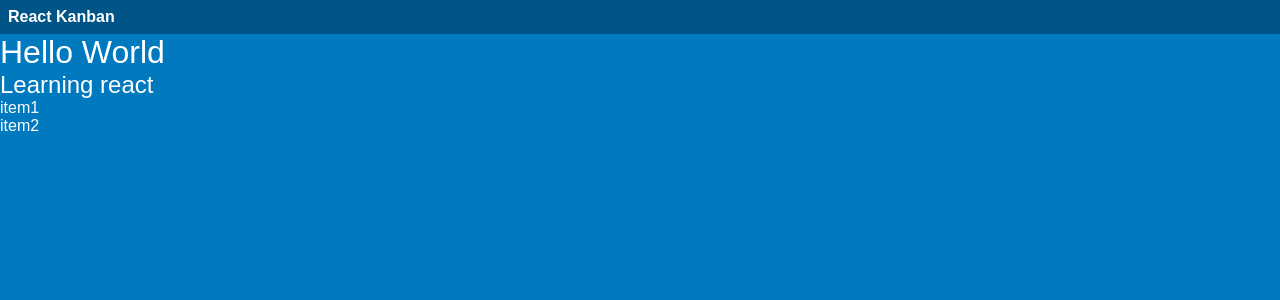
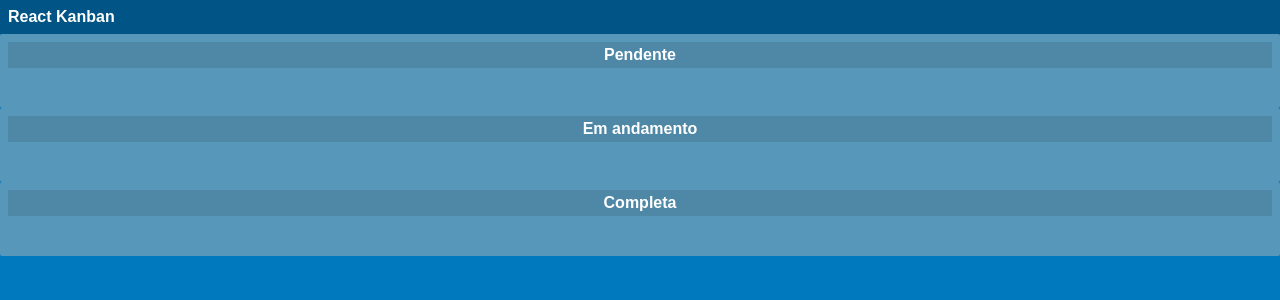
Before and after one commit to gustavojun1/react-learn, a React (Create React App) app: page / in a window 1280 px wide. Shown: the top 300 px of the page. Built offline with nearby package versions, Linux system fonts and the light colour scheme.

Commit message:
Desestrutura "props"

```diff
--- a/src/App.js
+++ b/src/App.js
@@ -1,18 +1,16 @@
 import "./styles.css";
 import Navbar from "./components/Navbar/Navbar";
+import TaskList from "./components/TaskList/TaskList";
 
 export default function App() {
   // multi-line returns (which are 99% of the cases) must lie between parenthesis
   return (
     <div className="App">
-      {/*O componente em questão é instanciado como uma self closing tag, ou seja, uma tag de uma linha só que não precisa de um bloco propriamente dito*/}
+      {/*Os componentes a seguir são instanciados como self closing tags, ou seja, tags de uma linha só que não precisam de um bloco propriamente dito*/}
       <Navbar />
-      <h1>Hello World</h1>
-      <h2>Learning react</h2>
-      <ul className="lista">
-        <li>item1</li>
-        <li>item2</li>
-      </ul>
+      <TaskList title="Pendente" />
+      <TaskList title="Em andamento" />
+      <TaskList title="Completa" />
     </div>
   );
 }
--- /dev/null
+++ b/src/components/TaskList/TaskList.js
@@ -0,0 +1,11 @@
+import react from "react";
+import "./tasklist.css";
+
+export default function TaskList({ title }) {
+  return (
+    <div className="tasklist">
+      <div className="title">{title}</div>
+      <div className="content"></div>
+    </div>
+  );
+}
--- /dev/null
+++ b/src/components/TaskList/tasklist.css
@@ -0,0 +1,49 @@
+.tasklist {
+  padding: 8px;
+  background-color: #5797b9;
+  border-radius: 2px;
+}
+
+.tasklist .title {
+  padding: 4px;
+  font-weight: bold;
+  background-color: rgba(0, 0, 0, 0.1);
+  text-align: center;
+}
+
+.tasklist .content {
+  padding: 16px 4px;
+  display: flex;
+  flex-direction: column;
+}
+
+.tasklist .content .empty-list {
+  text-align: center;
+  border: 1px dashed white;
+  border-radius: 4px;
+  padding: 4px;
+}
+
+.tasklist .btn {
+  margin-top: 8px;
+  padding: 8px;
+  display: flex;
+  justify-content: center;
+  background: none;
+  border: none;
+  border-radius: 3px;
+  color: white;
+  background: #00b8d4;
+  transition: background-color 0.3s;
+}
+
+.tasklist .btn:hover {
+  background-color: #0091a8;
+  cursor: pointer;
+}
+
+.tasklist .btn img {
+  width: 15px;
+  height: 15px;
+  margin-right: 4px;
+}
```
Also changed, not shown: package.json (+7 -1 lines), 2 other files (tests, documents, lock files or other folders).
